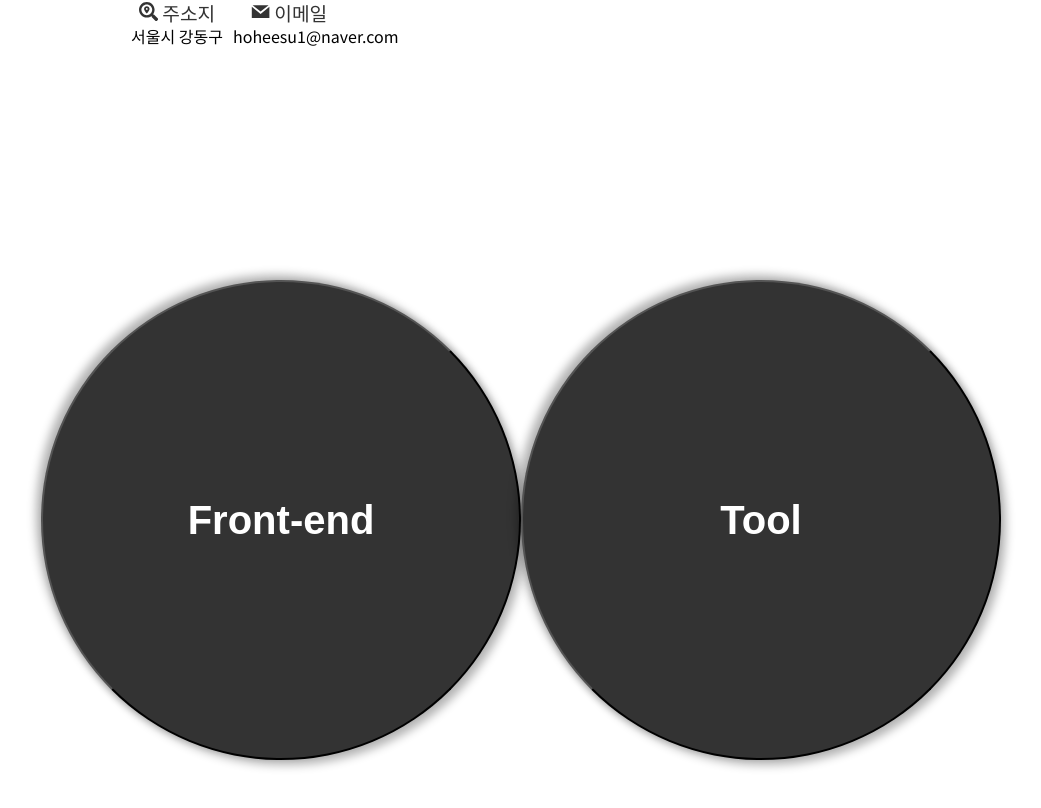
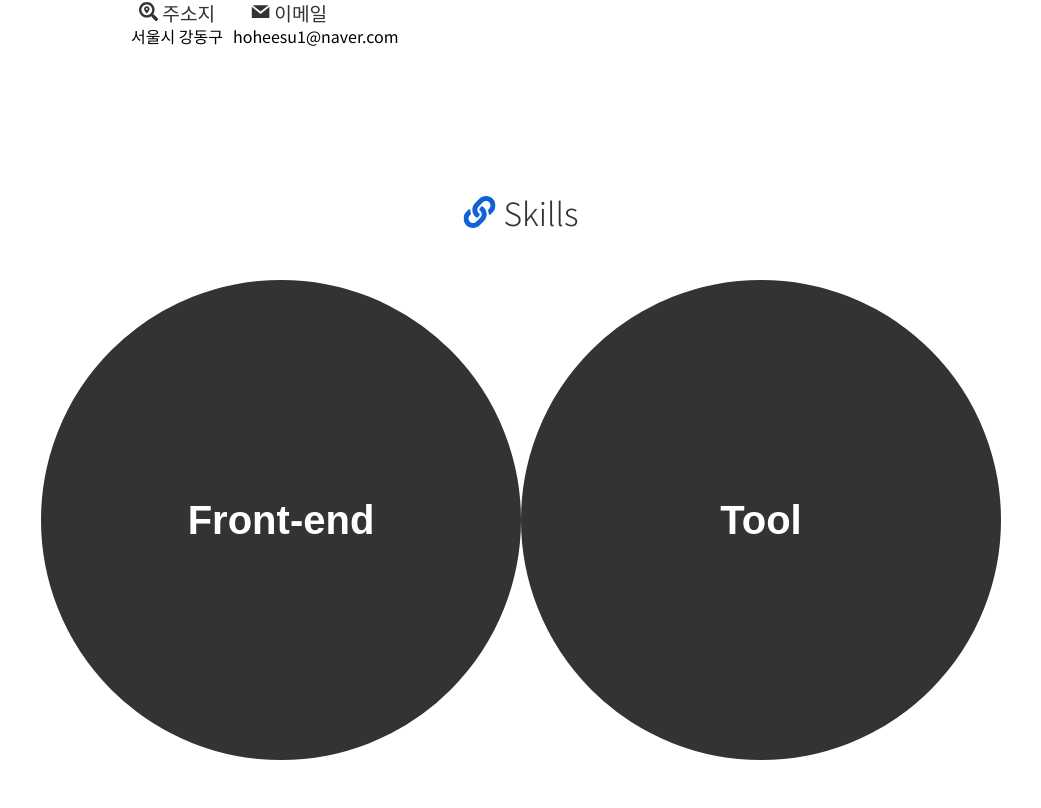
Before and after one commit to hoheesu/Portfolio2, a React (Vite) app: page / in a window 1280 px wide. Shown: the part 1300-2108 px from the top of the page, without its empty margins (119-1160 px from the left). Built offline with nearby package versions, Linux system fonts and the light colour scheme; data requests are answered from the project's data file.

Commit message:
Delete: Archive컴포넌트 삭제

```diff
--- a/src/components/AboutMe.tsx
+++ b/src/components/AboutMe.tsx
@@ -1,7 +1,7 @@
 import React, { useState, useEffect } from "react";
 import styled from "styled-components";
 import { BiRename } from "react-icons/bi";
-import { FaBirthdayCake, FaSearchLocation } from "react-icons/fa";
+import { FaBirthdayCake, FaSearchLocation, FaLink } from "react-icons/fa";
 import { GrMail } from "react-icons/gr";
 import { CopyToClipboard } from "react-copy-to-clipboard";
 
@@ -17,6 +17,10 @@ function AboutMe() {
   }, []);
   return (
     <AboutMeContainer className="container">
+      <h2 className="title">
+        <FaLink />
+        About Me
+      </h2>
       <LeftBox className="left-box">
         <img src="/images/faceIcon.png" alt="Face Icon" />
         <Ul>
--- a/src/components/Archive.tsx
+++ /dev/null
@@ -1,12 +0,0 @@
-import React from "react";
-import { styled } from "styled-components";
-function Archive() {
-  return (
-    <ArchiveContainer className="container">
-      <></>
-    </ArchiveContainer>
-  );
-}
-const ArchiveContainer = styled.div``;
-
-export default Archive;
--- a/src/components/Header.tsx
+++ b/src/components/Header.tsx
@@ -43,6 +43,7 @@ function Header() {
 
 const FlexBox = styled.header`
   position: sticky;
+  z-index: 2;
   top: 0;
   width: 100vw;
   display: flex;
--- a/src/components/Skills.tsx
+++ b/src/components/Skills.tsx
@@ -1,5 +1,6 @@
 import React, { useState, useEffect } from "react";
 import { styled } from "styled-components";
+import { FaLink } from "react-icons/fa";
 import SkillIcon from "./SkillIcon";
 import { getSkillData, getToolData } from "../api/api";
 import { skillArrayType, skillDataType } from "../type";
@@ -25,6 +26,10 @@ function Skills() {
 
   return (
     <SkillContainer className="container">
+      <h2 className="title">
+        <FaLink />
+        Skills
+      </h2>
       <CircleContainer>
         <IconContainer className={skillCircle ? "active" : ""}>
           {skillCircle
@@ -65,11 +70,10 @@ function Skills() {
         </Button>
       </CircleContainer>
 
-      <CircleContainer className="CircleContainer">
-        <IconContainer
-          className={toolCircle ? "IconContainer active" : "IconContainer"}
-        >
-          {toolData.map((data: skillDataType, index) => {
+      <CircleContainer className="">
+        <IconContainer className={toolCircle ? "active" : ""}>
+          {toolCircle
+            ? toolData.map((data: skillDataType, index) => {
                 return (
                   <CircleIcon
                     key={index}
@@ -77,12 +81,15 @@ function Skills() {
                     onMouseEnter={() =>
                       setToolHover([true, `${data.title}`, `${data.detail}`])
                     }
-                onMouseLeave={() => setToolHover([false, "title", "detail"])}
+                    onMouseLeave={() =>
+                      setToolHover([false, "title", "detail"])
+                    }
                   >
                     <SkillIcon key={index} data={data} />
                   </CircleIcon>
                 );
-          })}
+              })
+            : ""}
         </IconContainer>
         <Button
           className={toolCircle ? "active" : ""}
@@ -189,18 +196,16 @@ const Button = styled.button`
   border-radius: 50%;
   width: 30rem;
   height: 30rem;
-  box-shadow: -5px -5px 10px 0px rgba(0, 0, 0, 0.3),
-    5px 5px 10px 0px rgba(0, 0, 0, 0.3);
   transition: all 0.5s ease-in-out;
   font-size: 2.5rem;
   background-color: var(--color-black);
   color: var(--color-white);
   font-weight: 700;
+  border: 2px solid var(--color-black);
   p {
     transition: all 0.5s ease-in-out;
   }
   &.active {
-    border: transparent;
     background-color: var(--color-white);
     color: var(--color-black);
     width: 15rem;
--- a/src/styles/globalStyles.ts
+++ b/src/styles/globalStyles.ts
@@ -30,6 +30,20 @@ const GlobalStyles = createGlobalStyle`
         display: flex;
         align-items: center;
         height: 85vh;
+        position: relative;
+      }
+      .title {
+        position: absolute;
+        top: 1rem; left: 50%;
+        transform: translateX(-50%);
+        font-size: 2rem;
+        color: var(--color-black);
+        display: flex; align-items: center;
+        gap: 0.5rem;
+        font-weight: 300;
+        svg{
+          color: var(--color-blue);
+        }
       }
 
   }
```
Lines whose indentation alone changed are shown as unchanged.
